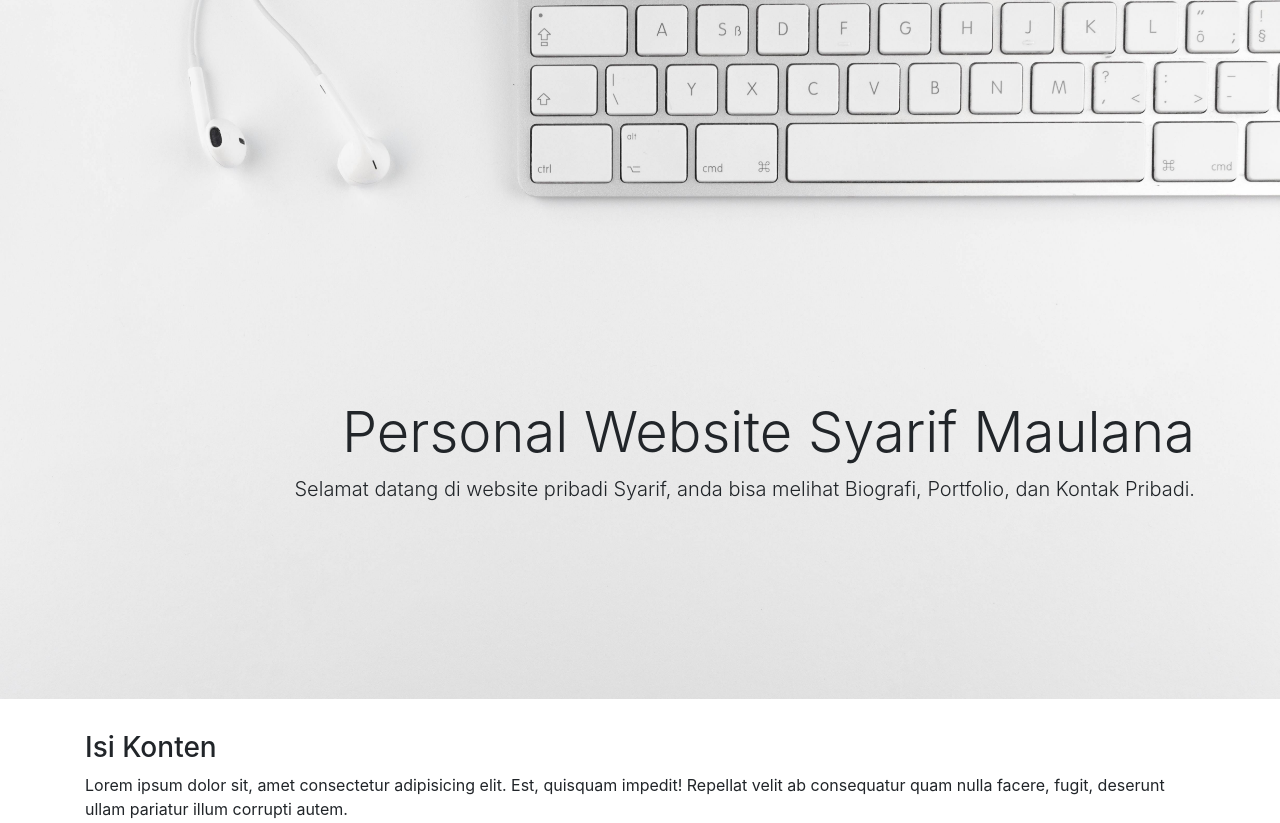
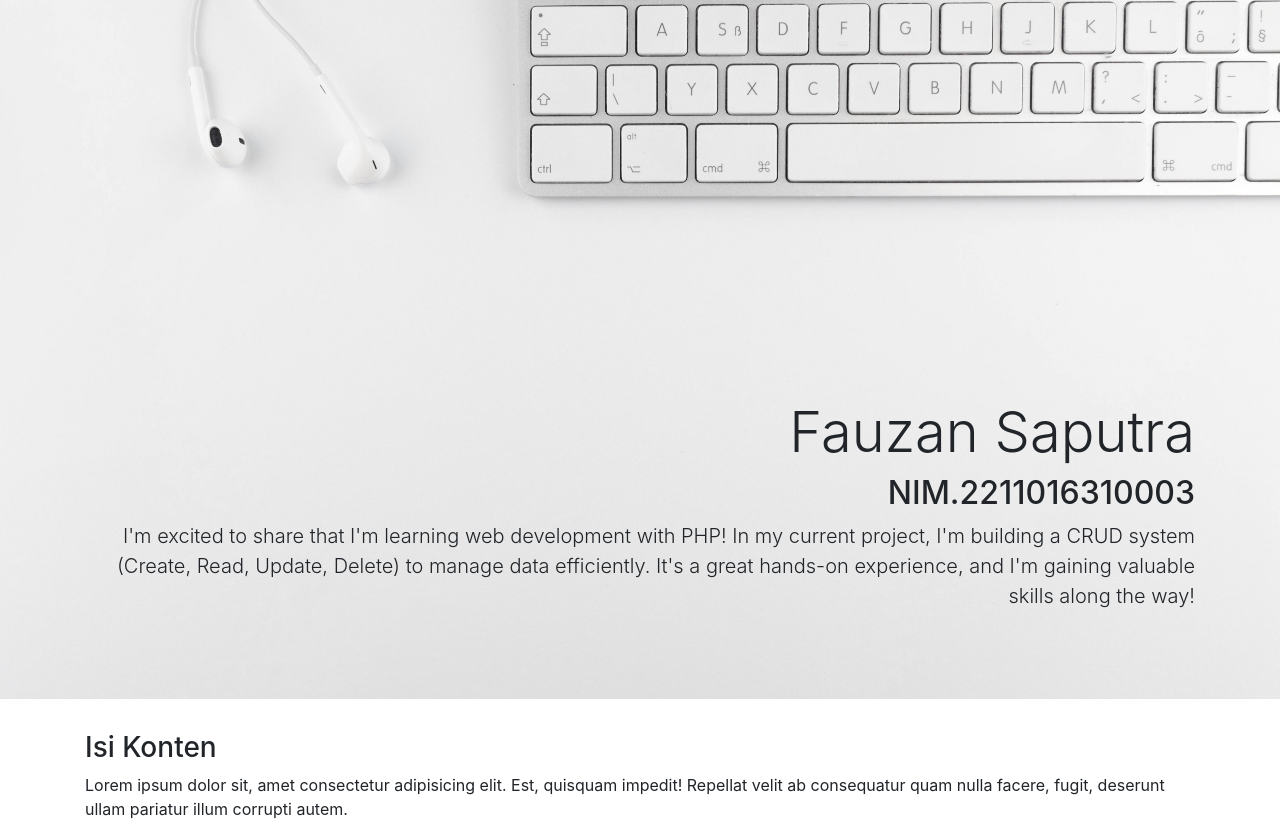
Before and after one commit to Chiefff67/Personalweb_Syarif_2, a PHP site: page /Personalweb_Syarif/pages/home.php in a window 1280 px wide. Shown: the part 57-880 px from the top of the page. Run offline with PHP 8.4, Linux system fonts and the light colour scheme.

Commit message:
change: header home

```diff
--- a/layouts/header-home.php
+++ b/layouts/header-home.php
@@ -1,8 +1,9 @@
 <!-- Header -->
 <div class="jumbotron jumbotron-fluid jumbotron-home">
     <div class="container">
-        <h1 class="display-4">Personal Website Syarif Maulana</h1>
-        <p class="lead">Selamat datang di website pribadi Syarif, anda bisa melihat Biografi, Portfolio, dan Kontak Pribadi.</p>
+        <h1 class="display-4">Fauzan Saputra</h1>
+        <h2>NIM.2211016310003</h2>
+        <p class="lead">I'm excited to share that I'm learning web development with PHP! In my current project, I'm building a CRUD system (Create, Read, Update, Delete) to manage data efficiently. It's a great hands-on experience, and I'm gaining valuable skills along the way!</p>
     </div>
 </div>
 
```
